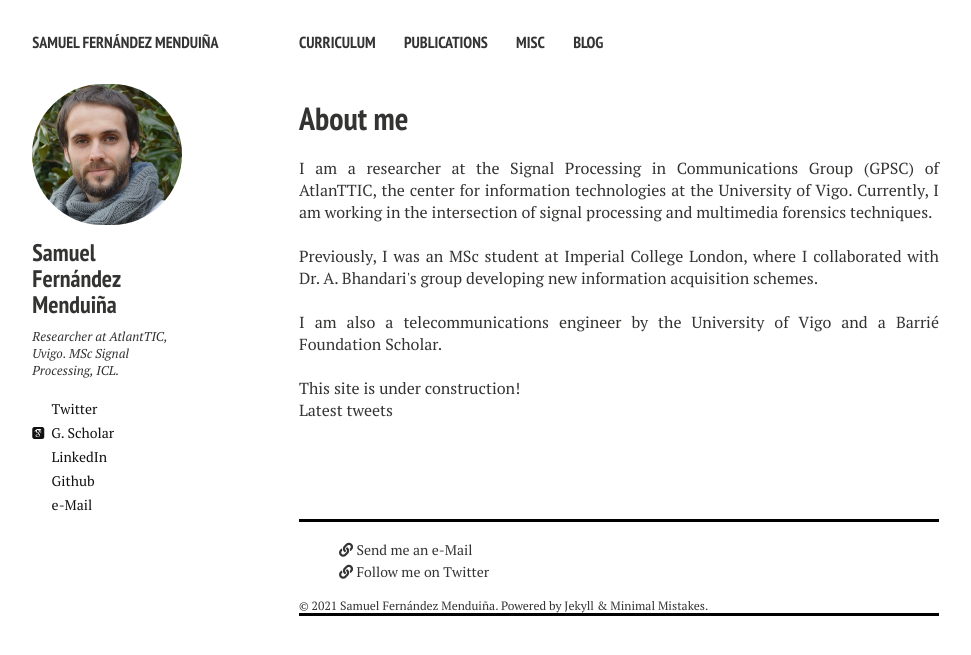
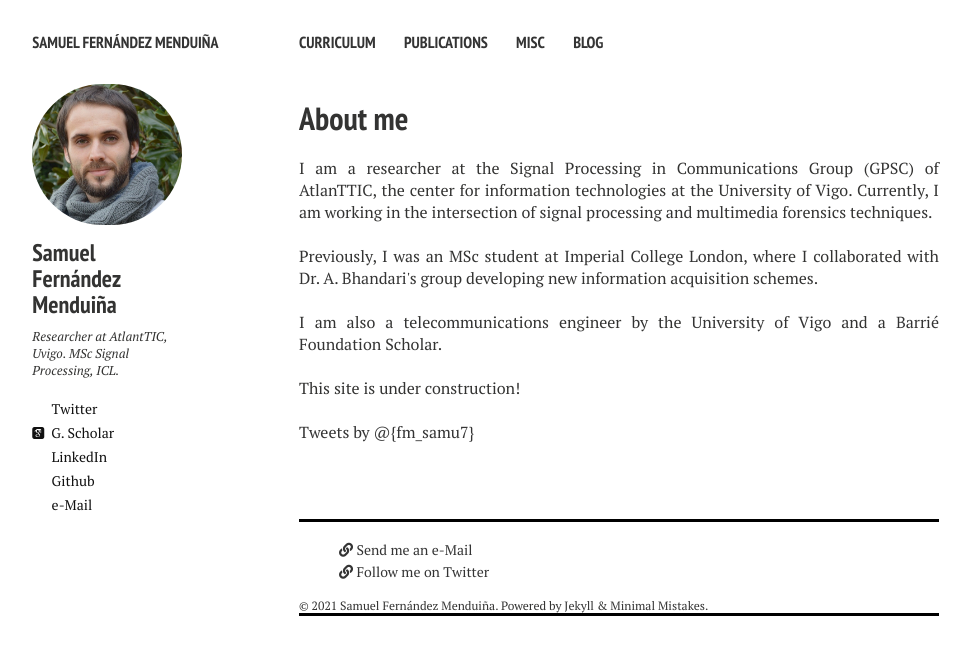
Before and after one commit to sf219/sfweb, a Jekyll site: the page built from index.md, in a window 1280 px wide. Shown: the top 655 px of the page, without its empty margins (21-992 px from the left). Built offline with Jekyll 4.4.1, drawn with Linux system fonts in a browser that asks for light colours; nearby versions of some CDN libraries; comment, search, counter and statistics services are not loaded.

Commit message:
Update home2.html

```diff
--- a/_layouts/home2.html
+++ b/_layouts/home2.html
@@ -33,10 +33,11 @@
     <h1>{{ page.title }}</h1>
     <div class="article-wrap">
       {{ content }}
-
-      <a class="twitter-timeline" href="https://twitter.com/fm_samu7" data-widget-id="338001751854686210">Latest tweets</a>
-      <script>!function(d,s,id){var js,fjs=d.getElementsByTagName(s)[0],p=/^http:/.test(d.location)?'http':'https';if(!d.getElementById(id)){js=d.createElement(s);js.id=id;js.src=p+"://platform.twitter.com/widgets.js";fjs.parentNode.insertBefore(js,fjs);}}(document,"script","twitter-wjs");</script>
-
+      <br/>
+     <a class="twitter-timeline"
+  href="https://twitter.com/fm_samu7">
+Tweets by @{fm_samu7}
+</a>
     </div><!-- /.article-wrap -->
     {% if site.disqus_shortname and page.comments %}
       <section id="disqus_thread"></section><!-- /#disqus_thread -->
```
